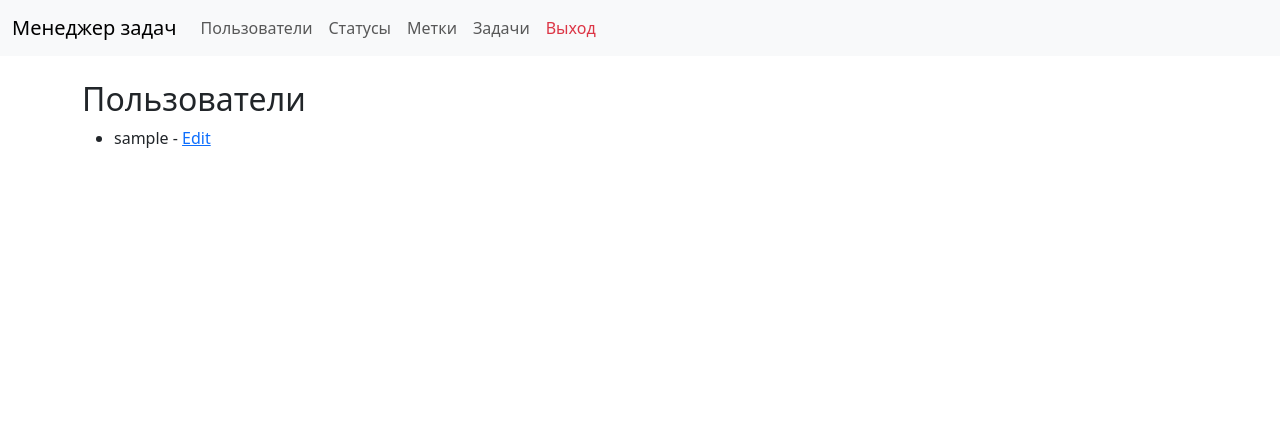
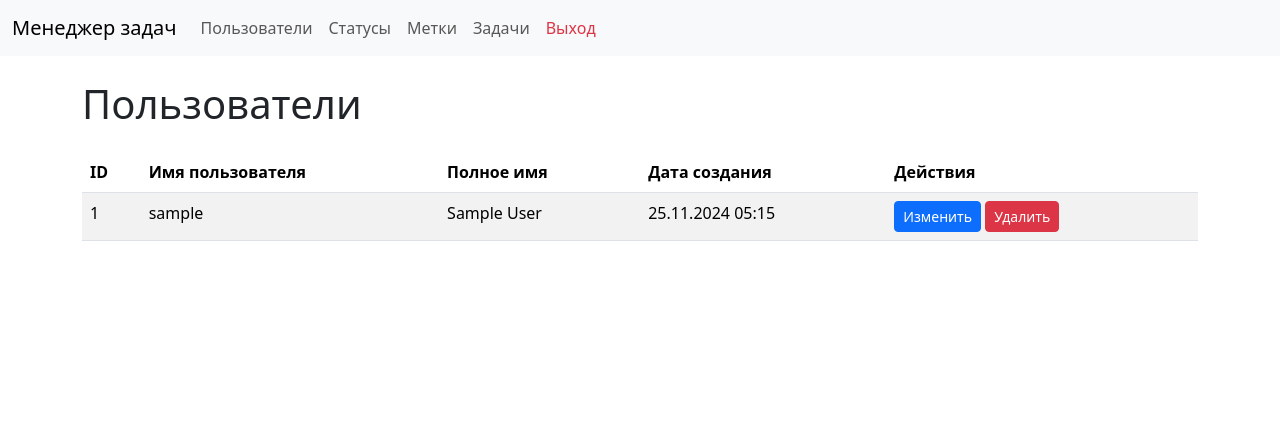
Before and after one commit to MaxKtv/python-project-52, a Django app: page /users/ in a window 1280 px wide. Shown: the top 440 px of the page. Run offline with Django 5.2, Linux system fonts and the light colour scheme; the visitor is signed in with stand-in values (Sample User, id 1); data comes from the database, SQL or seed files in the repository.

Commit message:
update templates

```diff
--- a/task_manager/templates/layout.html
+++ b/task_manager/templates/layout.html
@@ -64,10 +64,7 @@
                             <a class="nav-link" href="/tasks/">Задачи</a>
                         </li>
                         <li class="nav-item">
-                            <form action="{% url 'logout' %}" method="post" class="d-inline">
-                                {% csrf_token %}
-                                <button type="submit" class="nav-link text-danger border-0 bg-transparent">Выход</button>
-                            </form>
+                            <a class="nav-link text-danger" href="/logout/">Выход</a>
                         </li>
                         {% endif %}
                     </ul>
--- a/task_manager/templates/users/user_list.html
+++ b/task_manager/templates/users/user_list.html
@@ -1,9 +1,33 @@
 {% extends 'layout.html' %}
+
+{% block title %}Пользователи{% endblock %}
+
 {% block content %}
-<h2>Пользователи</h2>
-<ul>
-    {% for user in object_list %}
-    <li>{{ user.username }} - <a href="{{ user.get_absolute_url }}">Edit</a></li>
-    {% endfor %}
-</ul>
+<h1 class="my-4">Пользователи</h1>
+
+<table class="table table-striped">
+    <thead>
+        <tr>
+            <th>ID</th>
+            <th>Имя пользователя</th>
+            <th>Полное имя</th>
+            <th>Дата создания</th>
+            <th>Действия</th>
+        </tr>
+    </thead>
+    <tbody>
+        {% for user in object_list %}
+        <tr>
+            <td>{{ user.id }}</td>
+            <td>{{ user.username }}</td>
+            <td>{{ user.get_full_name }}</td>
+            <td>{{ user.date_joined|date:"d.m.Y H:i" }}</td>
+            <td>
+                <a href="{% url 'user_update' user.id %}" class="btn btn-primary btn-sm">Изменить</a>
+                <a href="{% url 'user_delete' user.id %}" class="btn btn-danger btn-sm">Удалить</a>
+            </td>
+        </tr>
+        {% endfor %}
+    </tbody>
+</table>
 {% endblock %}
```
Also changed, not shown: task_manager/templates/tasks/task_confirm_delete.html (deleted, +0 -16 lines), task_manager/templates/users/user_confirm_delete.html (added, +16 -0 lines).
